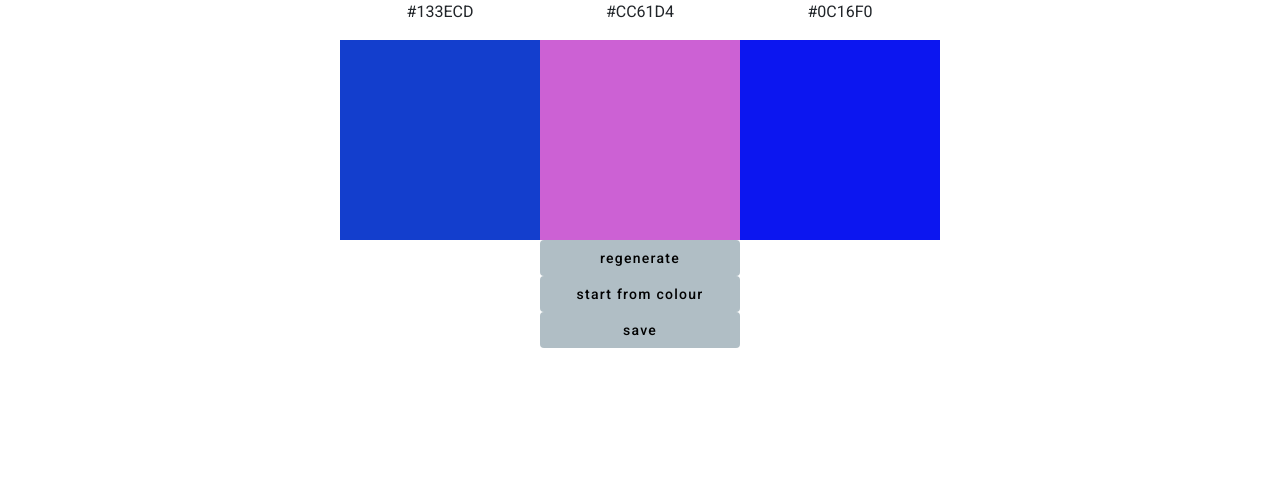
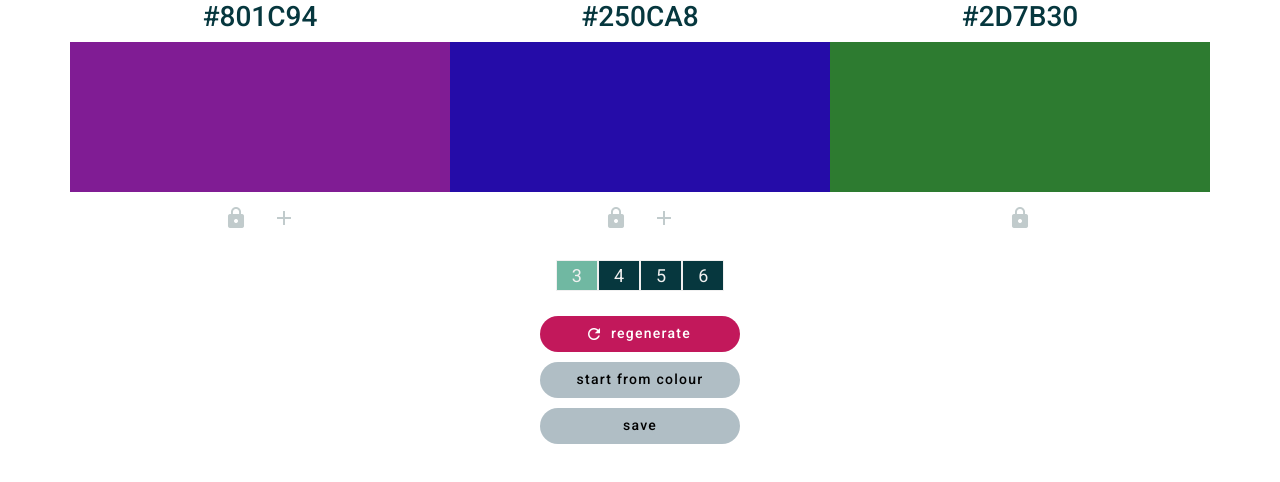
Before and after one commit to NikiDeVisscher/palette-generator, an Angular app: page / in a window 1280 px wide. Shown: the top 482 px of the page. Built offline with nearby package versions, Linux system fonts and the light colour scheme.

Commit message:
Added button functionality generate-palette

```diff
--- a/src/app/components/generate-palette/generate-palette.component.css
+++ b/src/app/components/generate-palette/generate-palette.component.css
@@ -2,7 +2,49 @@
     width: 200px;
 }
 
+h3 {
+    color: #06373E;
+}
+
 .colour {
-    width: 200px;
-    height: 200px;
+    width: 380px;
+    height: 150px;
 }
+
+.delete, .add, .lock {
+    color: #C1CBCC;
+}
+
+.delete:hover, .add:hover, .lock:hover {
+    color: #06373E;
+}
+
+.option {
+    display: block;
+    padding: 1px 15px;
+    font-size: large;
+    border: 1px solid #F0F0F0;
+    color: #F0F0F0;
+    text-align: center;
+}
+
+.actionButton {
+    margin: 5px 0;
+    border-radius: 30px;
+}
+
+.colourActions {
+    width: 230px;
+}
+
+.colourAdd {
+    width: 50px;
+}
+
+.colourEmpty {
+    width: 25px;
+}
+
+.row {
+    margin-bottom: 20px;
+}
--- a/src/app/components/generate-palette/generate-palette.component.html
+++ b/src/app/components/generate-palette/generate-palette.component.html
@@ -1,23 +1,41 @@
 <div class="container">
     <div class="row">
         <div class="col" class="d-flex flex-row justify-content-center">
-                <ng-container *ngFor="let colour of colours">
+                <ng-container *ngFor="let colour of colours; index as i">
                     <div class="text-center">
-                        <p>{{ colour.hexCode|hex }}</p>
+                        <h3>{{ colour.hexCode|hex }}</h3>
                         <div [ngStyle]="{backgroundColor: setColour(colour)}" class="colour"></div>
+                        <button mat-icon-button class="lock">
+                            <mat-icon>lock</mat-icon>
+                        </button>
+                        <button mat-icon-button class="delete" *ngIf="coloursAmount > min" (click)="onDeleteColour(i)">
+                            <mat-icon>delete</mat-icon>
+                        </button>
+                        <button mat-icon-button class="add" *ngIf="i < coloursAmount-1" (click)="onAddColour(i)">
+                            <mat-icon>add</mat-icon>
+                        </button>
                     </div>
                 </ng-container>
         </div>
     </div>
+    <div class="row">
+        <div class="col" class="d-flex flex-row justify-content-center">
+            <button *ngFor="let option of colourOptions; index as i"
+                    class="option"
+                    [attr.id]="'option' + option"
+                    [style.background-color]="optionButtonColor(option)"
+                    (click)="onSelectOption(option)">{{ option }}</button>
+        </div>
+    </div>
     <div class="row" class="actionButtons">
         <div class="col" class="d-flex flex-row justify-content-center">
-            <button mat-flat-button color="accent">regenerate</button>
+            <button mat-flat-button color="primary" class="actionButton" (click)="generatePalette()">regenerate<mat-icon>refresh</mat-icon></button>
         </div>
         <div class="col" class="d-flex flex-row justify-content-center">
-            <button mat-flat-button color="accent">start from colour</button>
+            <button mat-flat-button color="accent" class="actionButton">start from colour</button>
         </div>
         <div class="col" class="d-flex flex-row justify-content-center">
-            <button mat-flat-button color="accent">save</button>
+            <button mat-flat-button color="accent" class="actionButton">save</button>
         </div>
     </div>
 </div>
--- a/src/app/components/generate-palette/generate-palette.component.ts
+++ b/src/app/components/generate-palette/generate-palette.component.ts
@@ -5,66 +5,126 @@ import { Colour } from '../../models/colour.model';
 import { CommonModule } from '@angular/common';
 import { HexPipe } from '../../pipes/hex.pipe';
 import { MatButtonModule } from '@angular/material/button';
+import { MatIconModule } from '@angular/material/icon';
 
 @Component({
   selector: 'app-generate-palette',
   standalone: true,
-  imports: [CommonModule, HexPipe, MatButtonModule],
+  imports: [CommonModule, HexPipe, MatButtonModule, MatIconModule],
   templateUrl: './generate-palette.component.html',
   styleUrl: './generate-palette.component.css'
 })
 export class GeneratePaletteComponent implements OnInit {
   palette: Palette = new Palette;
   colours: Colour[] = new Array;
+  locks: boolean[] = new Array(false, false, false);
   coloursAmount: number = 3;
+  colourOptions: number[] = new Array;
+  min: number = 3;
+  max: number = 6;
 
   constructor(private paletteService: PaletteService) {}
 
   ngOnInit(): void {
-    //to add a palette, we need a name (empty string), and colours
-    //to add a colour, we need a hexcode and rgb values
+    for (var i = this.min; i <= this.max; i++)
+    {
+      this.colourOptions.push(i);
+    }
     this.generatePalette();
   }
 
-  onIncrementColours(): boolean {
-    this.coloursAmount++;
-    if (this.coloursAmount == 6)
+  onDeleteColour(index: number):void {
+    if (this.decrementColours())
     {
-      return false;
+      var tempColours = new Array;
+      var tempLocks = new Array;
+      for (var i = 0; i < this.coloursAmount; i++)
+      {
+        if (i != index)
+        {
+          tempColours.push(this.colours[i]);
+          tempLocks.push(this.locks[i]);
+        }
+      }
+      this.colours = new Array;
+      this.locks = new Array;
+      this.colours = tempColours;
+      this.locks = tempLocks;
+
+      //routing!!!
+    }
+  }
+
+  onAddColour(prevIndex: number): void {
+    if (this.incrementColours())
+    {
+      var prevColours = this.colours;
+      var prevLocks = this.locks;
+      this.colours = new Array;
+      this.locks = new Array;
+      for (var i = 0; i < this.coloursAmount; i++)
+      {
+        if (i < prevIndex + 1)
+        {
+          this.colours.push(prevColours[i]);
+          this.locks.push(prevLocks[i]);
+        }
+        else if (i == prevIndex + 1)
+        {
+          this.colours.push(this.generateColour());
+          this.locks.push(false);
         }
         else
         {
-      return true;
+          this.colours.push(prevColours[i-1]);
+          this.locks.push(prevLocks[i-1]);
+        }
+      }
     }
   }
 
-  onDecrementColours(): boolean {
-    this.coloursAmount--;
-    if (this.coloursAmount == 3)
-    {
+  incrementColours(): boolean {
+    this.coloursAmount++;
+    if (this.coloursAmount == this.max)
       return false;
-    }
     else
-    {
       return true;
   }
+
+  decrementColours(): boolean {
+    this.coloursAmount--;
+    if (this.coloursAmount == this.min)
+      return false;
+    else
+      return true;
   }
 
-  generatePalette() {
-    this.colours = new Array;
+  generatePalette() { //to add: check if no double colours
+    var tempColours = new Array;
 
     for (var i = 0; i < this.coloursAmount; i++)
     {
-      var newColour = new Colour;
-      newColour.rValue = Math.floor(Math.random() * 256);
-      newColour.gValue = Math.floor(Math.random() * 256);
-      newColour.bValue = Math.floor(Math.random() * 256);
+      if (this.locks[i] == false)
+        var newColour = this.generateColour();
+      else
+        newColour = this.colours[i];
 
-      newColour.hexCode = this.toHex(newColour.rValue) + this.toHex(newColour.gValue) + this.toHex(newColour.bValue);
-      newColour.hexCode = newColour.hexCode.toUpperCase();
+      tempColours.push(newColour);
+    }
 
-      this.colours.push(newColour);
+    this.colours = tempColours;
   }
+
+  generateColour(): Colour {
+    var colour = new Colour;
+    colour.rValue = Math.floor(Math.random() * 256);
+    colour.gValue = Math.floor(Math.random() * 256);
+    colour.bValue = Math.floor(Math.random() * 256);
+
+    colour.hexCode = this.toHex(colour.rValue) + this.toHex(colour.gValue) + this.toHex(colour.bValue);
+    colour.hexCode = colour.hexCode.toUpperCase();
+
+    return colour;
   }
 
   toHex(num: number): string {
@@ -79,4 +139,16 @@ export class GeneratePaletteComponent implements OnInit {
     value += colour.bValue.toString() + ')';
     return value;
   }
+
+  optionButtonColor(option: number): string {
+    if (this.coloursAmount == option)
+      return "#70B8A2";
+    return "#06373E";
   }
+
+  onSelectOption(option: number): void {
+    this.coloursAmount = option;
+    this.locks.push(false);
+    this.generatePalette();
+  }
+}
```
Lines whose indentation alone changed are shown as unchanged.
